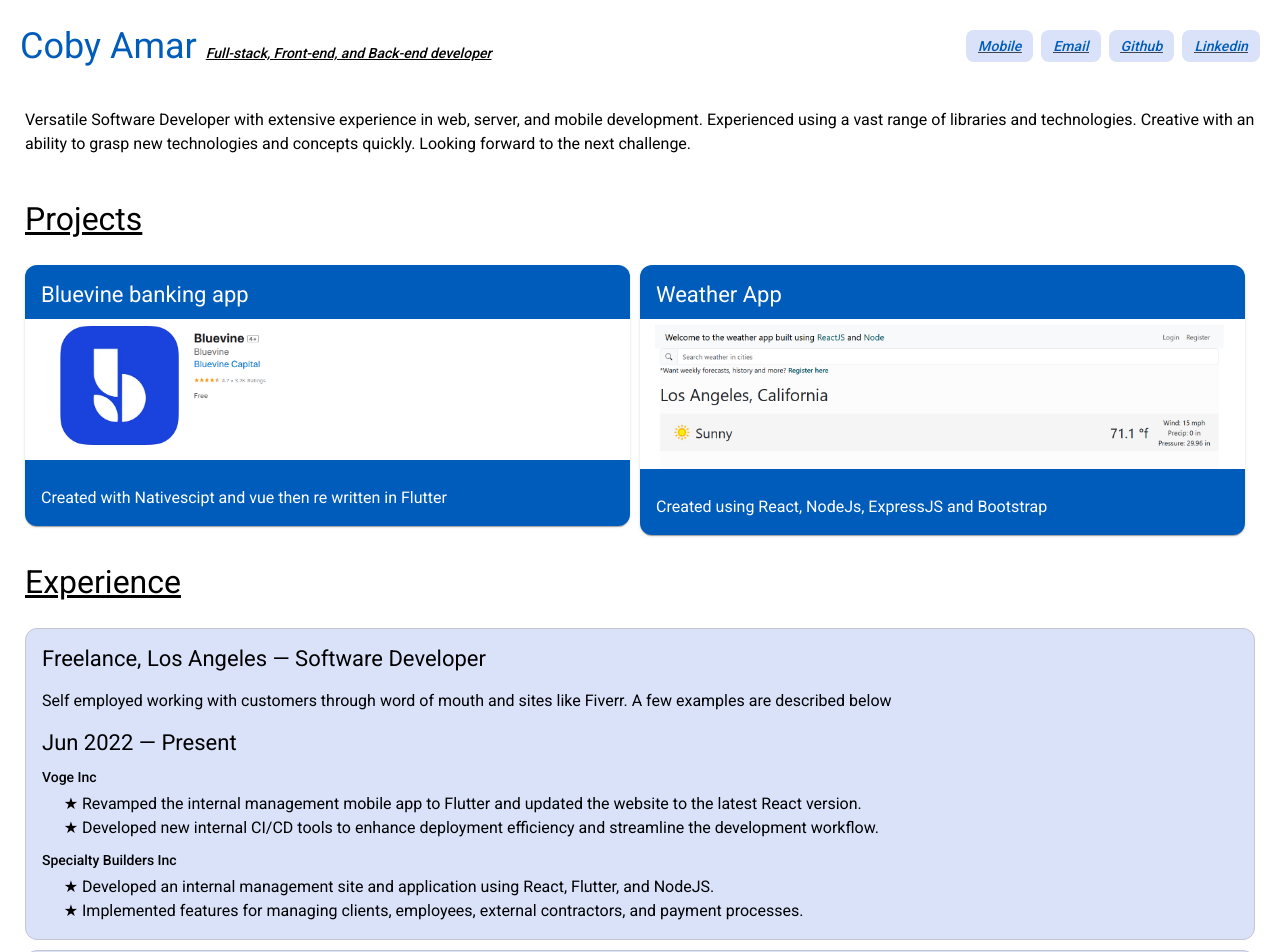
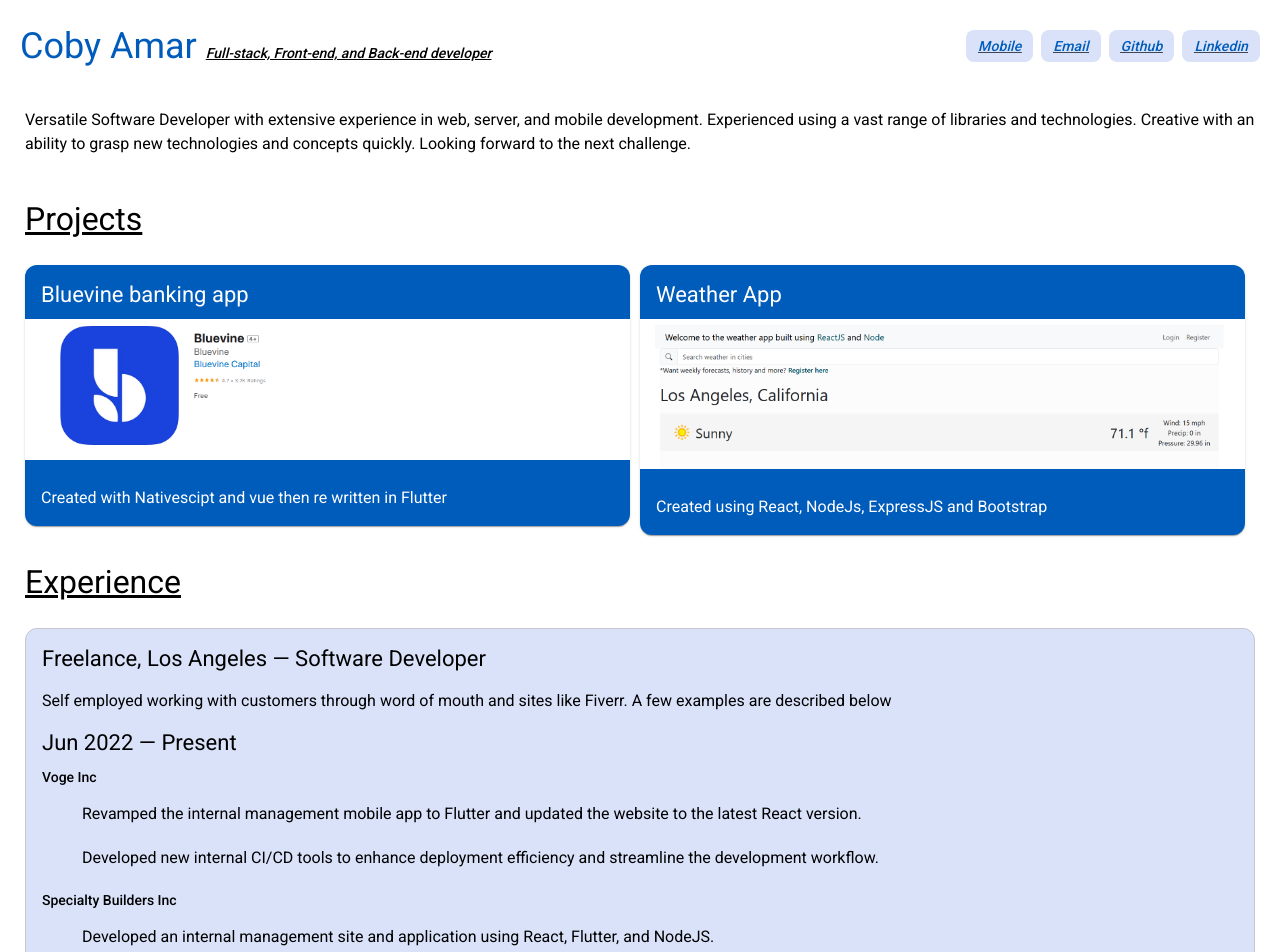
Before and after one commit to Coby-Amar/portfolio, an Angular app: page / in a window 1280 px wide. Shown: the top 952 px of the page. Built offline with nearby package versions, Linux system fonts and the light colour scheme.

Commit message:
removed li icon and added padding

```diff
--- a/src/components/main/main.component.css
+++ b/src/components/main/main.component.css
@@ -61,7 +61,11 @@
         margin-bottom: 5px;
     }
 
+    .list li {
+        padding: 10px 0;
+    }
+
     .list li::marker {
-        content: "★ ";
+        content: "";
     }
 }
```
